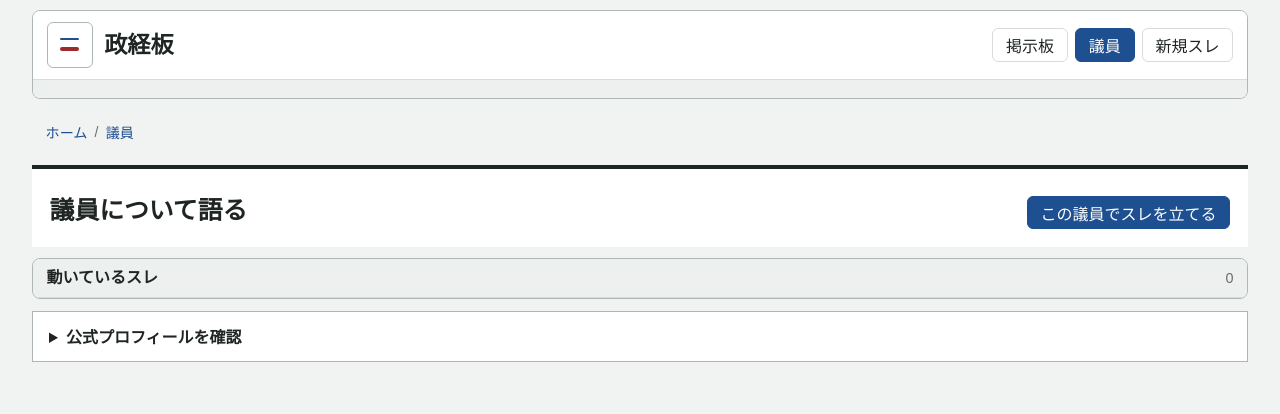
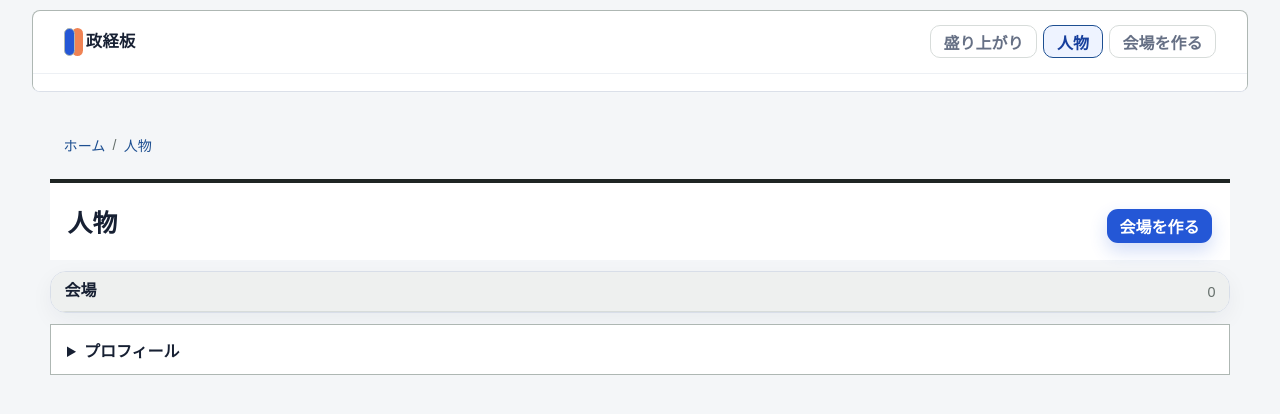
Before and after one commit to salve-de/seikei-bbs, a website: page public/politician.html in a window 1280 px wide. Drawn offline with Linux system fonts and the light colour scheme; files whose address does not match are found by name; a web font is replaced by a local one.

Commit message:
fix: simplify public person page copy

```diff
--- a/public/politician.html
+++ b/public/politician.html
@@ -3,9 +3,10 @@
   <head>
     <meta charset="UTF-8" />
     <meta name="viewport" content="width=device-width, initial-scale=1.0" />
-    <title>議員 | 政経板</title>
-    <meta name="description" content="議員に紐づく議論と一次情報" />
+    <title>人物 | 政経板</title>
+    <meta name="description" content="人物に関連する会話" />
     <link rel="stylesheet" href="/styles.css" />
+    <link rel="stylesheet" href="/crowd.css" />
   </head>
   <body>
     <div class="app-shell">
@@ -16,33 +17,33 @@
             <span class="brand-copy"><strong>政経板</strong></span>
           </a>
           <nav class="primary-nav" aria-label="主要ページ">
-            <a class="nav-link" href="/">掲示板</a>
-            <a class="nav-link is-active" href="/politicians">議員</a>
-            <a class="nav-link" href="/new">新規スレ</a>
+            <a class="nav-link" href="/">盛り上がり</a>
+            <a class="nav-link is-active" href="/politicians">人物</a>
+            <a class="nav-link" href="/new">会場を作る</a>
           </nav>
         </div>
-        <div id="roomTabs" class="room-strip" aria-label="部屋一覧"></div>
+        <div id="roomTabs" class="room-strip" aria-label="板を選ぶ"></div>
       </header>
 
       <main class="page">
         <nav class="breadcrumb" aria-label="パンくず">
-          <a href="/">ホーム</a><span>/</span><a href="/politicians">議員</a>
+          <a href="/">ホーム</a><span>/</span><a href="/politicians">人物</a>
         </nav>
 
         <section class="entity-board-head">
-          <div><h1 id="politicianBoardTitle">議員について語る</h1><p id="politicianBoardMeta"></p></div>
-          <a id="politicianNewThread" class="button button-primary" href="/new">この議員でスレを立てる</a>
+          <div><h1 id="politicianBoardTitle">人物</h1><p id="politicianBoardMeta"></p></div>
+          <a id="politicianNewThread" class="button button-primary" href="/new">会場を作る</a>
         </section>
 
         <section class="panel">
-            <div class="section-head">
-              <h2>動いているスレ</h2>
-              <span id="politicianThreadCount" class="count-label">0</span>
-            </div>
-            <div id="politicianThreads" class="conversation-feed"></div>
+          <div class="section-head">
+            <h2>会場</h2>
+            <span id="politicianThreadCount" class="count-label">0</span>
+          </div>
+          <div id="politicianThreads" class="conversation-feed"></div>
         </section>
 
-        <details class="profile-details"><summary>公式プロフィールを確認</summary><section id="politicianProfile" class="politician-profile"></section></details>
+        <details class="profile-details"><summary>プロフィール</summary><section id="politicianProfile" class="politician-profile"></section></details>
       </main>
     </div>
 
```
